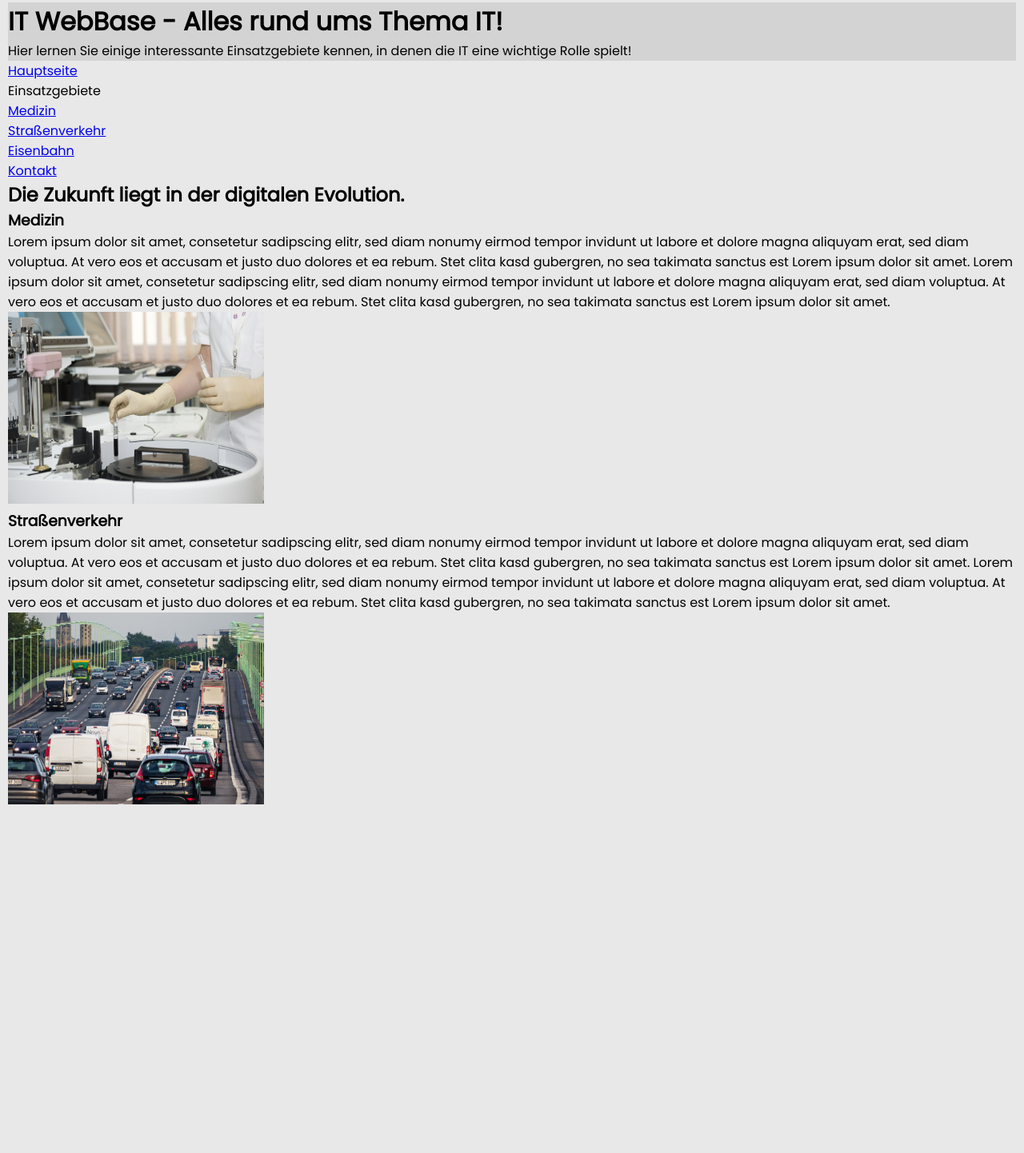
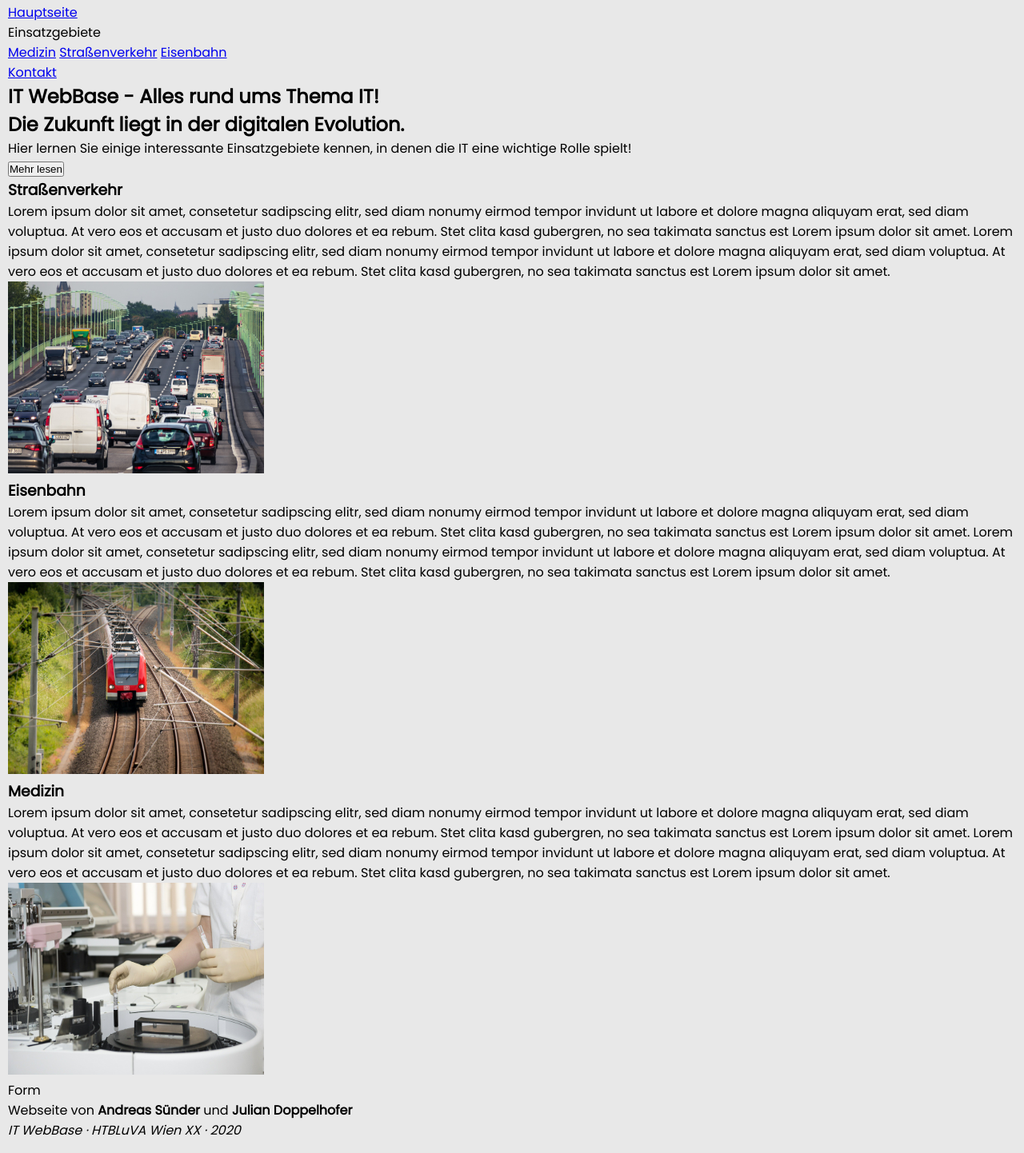
Before and after one commit to ProgrammeYourself/MEDTWeb, a plain HTML site: page index.html in a window 1280 px wide. Shown: the part 7-1449 px from the top of the page at 80% size. Drawn offline with Linux system fonts and the light colour scheme.

Commit message:
Add files via upload

```diff
--- a/index.html
+++ b/index.html
@@ -8,60 +8,62 @@
 </head>
 
 <body>
-    <header>
+    <!--<header>
         <h1>IT WebBase - Alles rund ums Thema IT!</h1>
         <span>Hier lernen Sie einige interessante Einsatzgebiete kennen, in denen die IT eine wichtige Rolle spielt!</span>
-    </header>
+    </header>-->
     <nav>
         <ul>
             <li>
                 <a href="index.html">Hauptseite</a>
             </li>
-            <li>Einsatzgebiete</li>
-            <ul>
-                <li><a href="medizin.html">Medizin</a></li>
-                <li><a href="straßenverkehr.html">Straßenverkehr</a></li>
-                <li><a href="eisenbahn.html">Eisenbahn</a></li>
-            </ul>
+            <li class="dropdown">
+                <a id="button">Einsatzgebiete</a>
+                <div class="dropdown-content">
+                    <a href="medizin.html">Medizin</a>
+                    <a href="straßenverkehr.html">Straßenverkehr</a>
+                    <a href="eisenbahn.html">Eisenbahn</a>
+                </div>
+            </li>
             <li><a href="kontakt.html">Kontakt</a></li>
         </ul>
     </nav>
     <main>
         <section id="section_top">
+            <h1>IT WebBase - Alles rund ums Thema IT!</h1>
             <h2>Die Zukunft liegt in der digitalen Evolution.</h2>
+            <p>Hier lernen Sie einige interessante Einsatzgebiete kennen, in denen die IT eine wichtige Rolle spielt!</p>
+            <button>Mehr lesen</button>
         </section>
 
-        <section id="section_medizin">
+        <section id="section_gebiete">
+            <h3>Straßenverkehr</h3>
+            <p class="subject_description">
+                Lorem ipsum dolor sit amet, consetetur sadipscing elitr, sed diam nonumy eirmod tempor invidunt ut labore et dolore magna aliquyam erat, sed diam voluptua. At vero eos et accusam et justo duo dolores et ea rebum. Stet clita kasd gubergren, no sea takimata
+                sanctus est Lorem ipsum dolor sit amet. Lorem ipsum dolor sit amet, consetetur sadipscing elitr, sed diam nonumy eirmod tempor invidunt ut labore et dolore magna aliquyam erat, sed diam voluptua. At vero eos et accusam et justo duo dolores
+                et ea rebum. Stet clita kasd gubergren, no sea takimata sanctus est Lorem ipsum dolor sit amet.
+            </p>
+            <img src="img/Straßenverkehr1.jpg" alt="Straßenverkehr" style="width: 320px; height: 240px;">
+
+            <h3>Eisenbahn</h3>
+            <p class="subject_description">
+                Lorem ipsum dolor sit amet, consetetur sadipscing elitr, sed diam nonumy eirmod tempor invidunt ut labore et dolore magna aliquyam erat, sed diam voluptua. At vero eos et accusam et justo duo dolores et ea rebum. Stet clita kasd gubergren, no sea takimata
+                sanctus est Lorem ipsum dolor sit amet. Lorem ipsum dolor sit amet, consetetur sadipscing elitr, sed diam nonumy eirmod tempor invidunt ut labore et dolore magna aliquyam erat, sed diam voluptua. At vero eos et accusam et justo duo dolores
+                et ea rebum. Stet clita kasd gubergren, no sea takimata sanctus est Lorem ipsum dolor sit amet.
+            </p>
+            <img src="img/Eisenbahn1.jpg" alt="Eisenbahn" style="width: 320px; height: 240px;">
+        </section>
+        <section id="section_gebitegroß">
             <h3>Medizin</h3>
             <p class="subject_description">
-                Lorem ipsum dolor sit amet, consetetur sadipscing elitr, sed diam nonumy eirmod tempor invidunt ut labore et dolore magna aliquyam erat, sed diam voluptua.
-                At vero eos et accusam et justo duo dolores et ea rebum. Stet clita kasd gubergren, no sea takimata sanctus est Lorem ipsum dolor sit amet.
-                Lorem ipsum dolor sit amet, consetetur sadipscing elitr, sed diam nonumy eirmod tempor invidunt ut labore et dolore magna aliquyam erat, sed diam voluptua.
-                At vero eos et accusam et justo duo dolores et ea rebum. Stet clita kasd gubergren, no sea takimata sanctus est Lorem ipsum dolor sit amet.
+                Lorem ipsum dolor sit amet, consetetur sadipscing elitr, sed diam nonumy eirmod tempor invidunt ut labore et dolore magna aliquyam erat, sed diam voluptua. At vero eos et accusam et justo duo dolores et ea rebum. Stet clita kasd gubergren, no sea takimata
+                sanctus est Lorem ipsum dolor sit amet. Lorem ipsum dolor sit amet, consetetur sadipscing elitr, sed diam nonumy eirmod tempor invidunt ut labore et dolore magna aliquyam erat, sed diam voluptua. At vero eos et accusam et justo duo dolores
+                et ea rebum. Stet clita kasd gubergren, no sea takimata sanctus est Lorem ipsum dolor sit amet.
             </p>
             <img src="img/Medizin1.jpg" alt="Medizin" style="width: 320px; height: 240px;">
         </section>
-
-        <section id="section_straßenverkehr">
-            <h3>Straßenverkehr</h3>
-            <p class="subject_description">
-                Lorem ipsum dolor sit amet, consetetur sadipscing elitr, sed diam nonumy eirmod tempor invidunt ut labore et dolore magna aliquyam erat, sed diam voluptua.
-                At vero eos et accusam et justo duo dolores et ea rebum. Stet clita kasd gubergren, no sea takimata sanctus est Lorem ipsum dolor sit amet.
-                Lorem ipsum dolor sit amet, consetetur sadipscing elitr, sed diam nonumy eirmod tempor invidunt ut labore et dolore magna aliquyam erat, sed diam voluptua.
-                At vero eos et accusam et justo duo dolores et ea rebum. Stet clita kasd gubergren, no sea takimata sanctus est Lorem ipsum dolor sit amet.
-            </p>
-            <img src="img/Straßenverkehr1.jpg" alt="Straßenverkehr" style="width: 320px; height: 240px;">
-        </section>
-
-        <section id="section_eisenbahn">
-            <h3>Eisenbahn</h3>
-            <p class="subject_description">
-                Lorem ipsum dolor sit amet, consetetur sadipscing elitr, sed diam nonumy eirmod tempor invidunt ut labore et dolore magna aliquyam erat, sed diam voluptua.
-                At vero eos et accusam et justo duo dolores et ea rebum. Stet clita kasd gubergren, no sea takimata sanctus est Lorem ipsum dolor sit amet.
-                Lorem ipsum dolor sit amet, consetetur sadipscing elitr, sed diam nonumy eirmod tempor invidunt ut labore et dolore magna aliquyam erat, sed diam voluptua.
-                At vero eos et accusam et justo duo dolores et ea rebum. Stet clita kasd gubergren, no sea takimata sanctus est Lorem ipsum dolor sit amet.
-            </p>
-            <img src="img/Eisenbahn1.jpg" alt="Eisenbahn" style="width: 320px; height: 240px;">
+        <section id="section_kontakt">
+            <p>Form</p>
         </section>
     </main>
     <footer>
```
Also changed, not shown: eisenbahn.html (+8 -6 lines), kontakt.html (+8 -7 lines), medizin.html (+8 -6 lines), straßenverkehr.html (+8 -6 lines).
